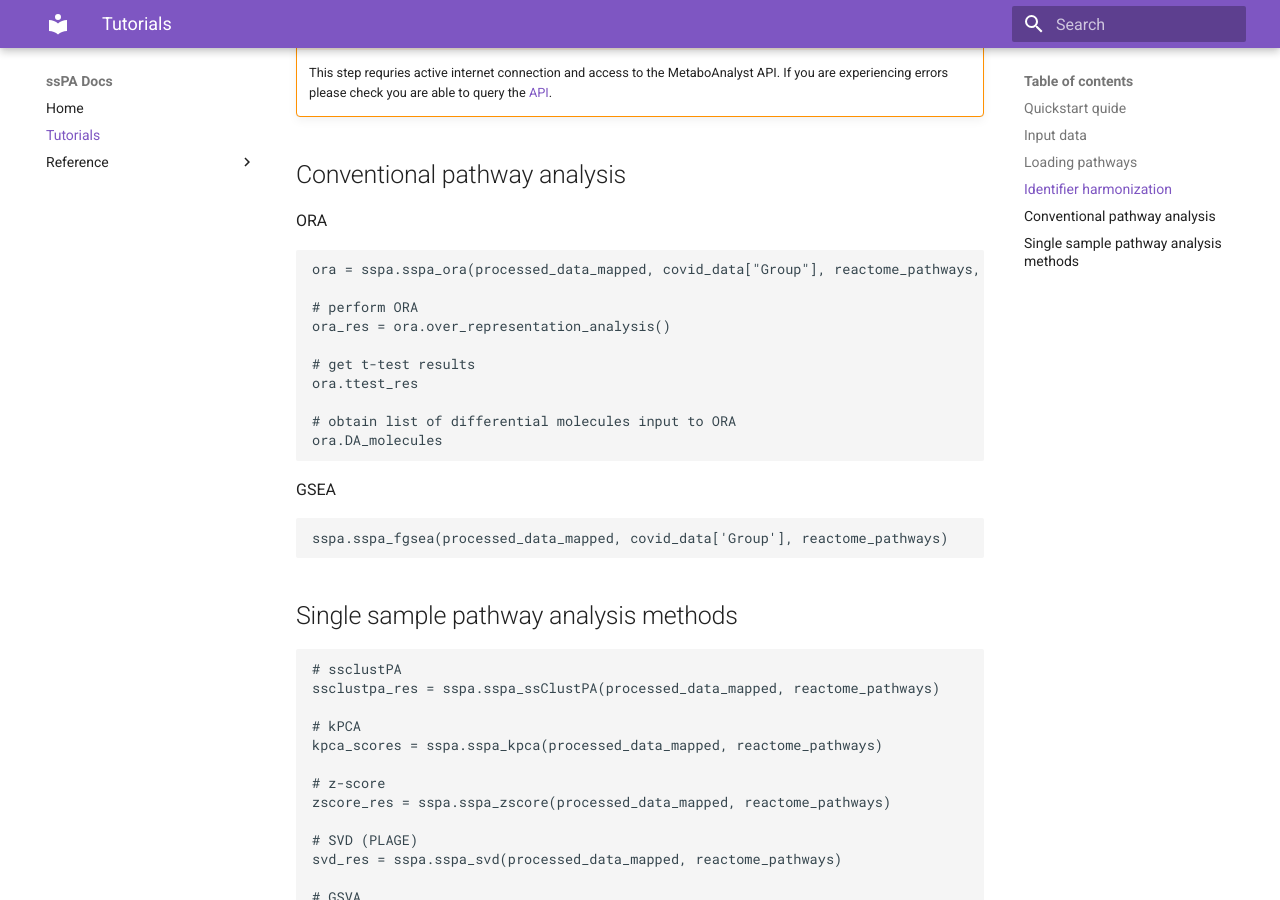
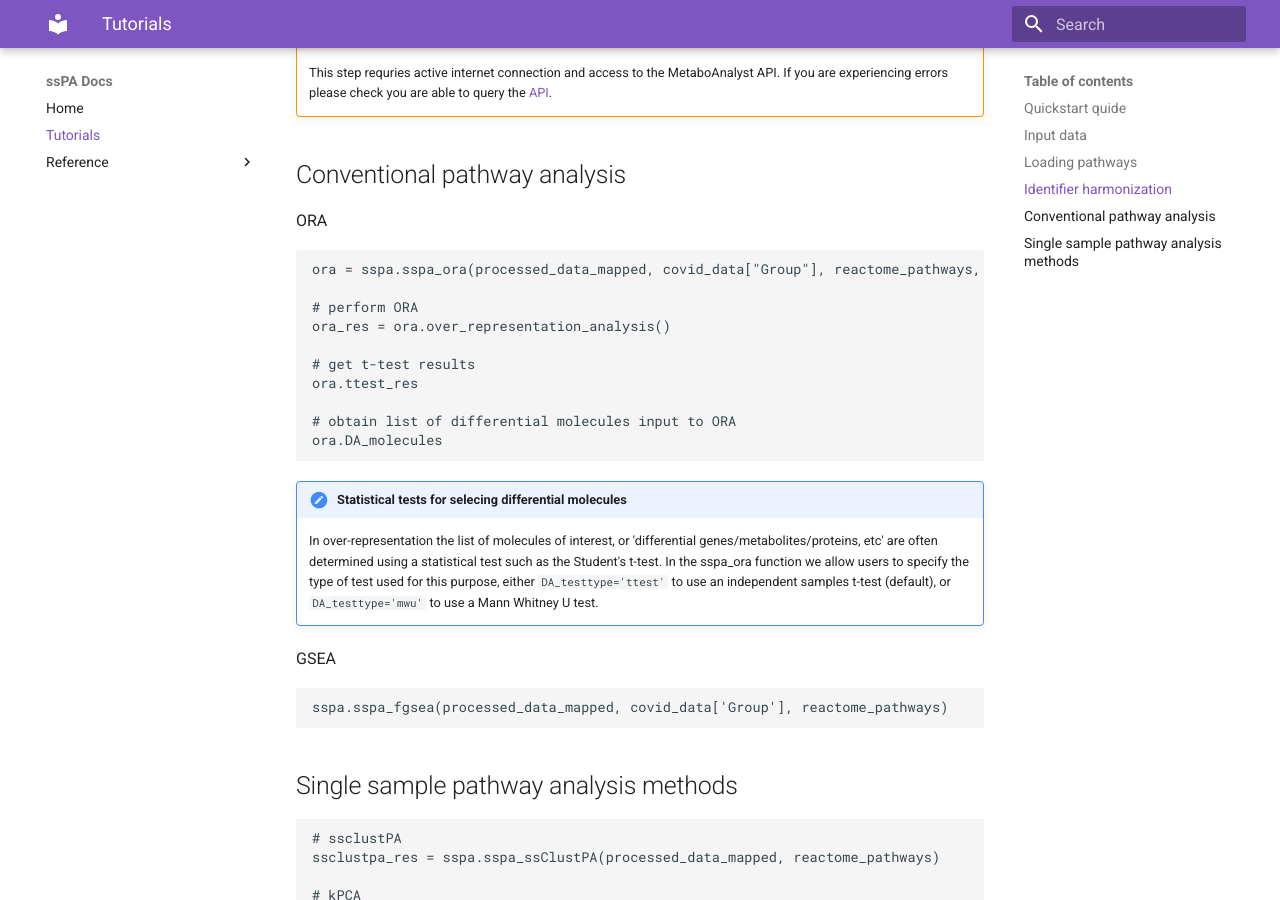
Before and after one commit to cwieder/py-ssPA, an MkDocs documentation site: the page built from docs/docs/tutorials.md, in a window 1280 px wide and 900 px high, scrolled down 1940 px. Built offline with MkDocs 1.6.1 and Material for MkDocs 9.7.7, drawn with Linux system fonts in a browser that asks for light colours.

Commit message:
update readme and tutorial

````diff
--- a/docs/docs/tutorials.md
+++ b/docs/docs/tutorials.md
@@ -88,7 +88,7 @@ processed_data_mapped = sspa.map_identifiers(conversion_table, output_id_type="C
 ## Conventional pathway analysis
 ORA
 ```
-ora = sspa.sspa_ora(processed_data_mapped, covid_data["Group"], reactome_pathways, 0.05, custom_background=None)
+ora = sspa.sspa_ora(processed_data_mapped, covid_data["Group"], reactome_pathways, 0.05, DA_testtype='ttest', custom_background=None)
 
 # perform ORA
 ora_res = ora.over_representation_analysis()
@@ -99,6 +99,9 @@ ora.ttest_res
 # obtain list of differential molecules input to ORA
 ora.DA_molecules
 ```
+
+!!! note "Statistical tests for selecing differential molecules"
+    In over-representation the list of molecules of interest, or 'differential genes/metabolites/proteins, etc' are often determined using a statistical test such as the Student's t-test. In the sspa_ora function we allow users to specify the type of test used for this purpose, either `DA_testtype='ttest'` to use an independent samples t-test (default), or `DA_testtype='mwu'` to use a Mann Whitney U test.
 
 GSEA
 ```
````
Also changed, not shown: README.md.
